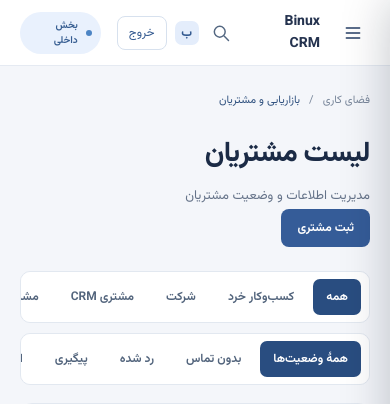
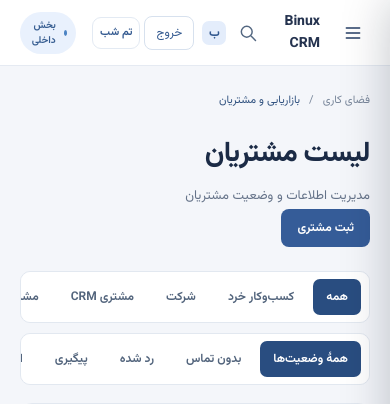
Before and after one commit to Amirali2agh/Binux-CRM2, a Django app: page /customers/ in a window 390 px wide. Shown: the top 404 px of the page. Run offline with Django 5.2, Linux system fonts and the light colour scheme; the visitor is signed in with stand-in values (Sample User, id 1); data comes from the database, SQL or seed files in the repository; data that the repository does not hold is empty.

Commit message:
feat(ui): add persisted day night theme switch

```diff
--- a/static/crm/app.css
+++ b/static/crm/app.css
@@ -1077,3 +1077,36 @@ html[data-theme="dark"] .customer-filter-tabs a[aria-current="page"] {
 html[data-theme="dark"] .jalali-calendar th:last-child {
   color: #ffcccc;
 }
+.theme-toggle {
+  min-height: 34px;
+  padding: 5px 10px;
+  border: 1px solid #e3eaf3;
+  border-radius: 9px;
+  background: #fff;
+  color: #345a90;
+  font-size: 12px;
+  font-weight: 650;
+  white-space: nowrap;
+}
+.theme-toggle:hover {
+  background: #f1f5fa;
+}
+.theme-toggle:focus-visible {
+  outline: 3px solid rgba(53, 92, 152, 0.25);
+  outline-offset: 2px;
+}
+html[data-theme="dark"] .theme-toggle {
+  border-color: #777;
+  background: #4a4a4a;
+  color: #fff;
+}
+html[data-theme="dark"] .theme-toggle:hover {
+  background: #5c5c5c;
+}
+@media (max-width: 760px) {
+  .theme-toggle {
+    min-height: 32px;
+    padding: 4px 7px;
+    font-size: 11px;
+  }
+}
--- a/static/crm/app.js
+++ b/static/crm/app.js
@@ -7,7 +7,34 @@
   const close = document.querySelector(".sidebar-close");
   const backdrop = document.querySelector(".sidebar-backdrop");
   const workspace = document.querySelector(".workspace");
+  const themeToggle = document.querySelector("[data-theme-toggle]");
+  const themeLabel = themeToggle.querySelector("[data-theme-label]");
+  const themeStorageKey = "binux-crm-theme";
   const mobile = matchMedia("(max-width: 760px)");
+
+  function setTheme(theme, persist = false) {
+    const isDark = theme === "dark";
+    document.documentElement.dataset.theme = isDark ? "dark" : "light";
+    themeToggle.setAttribute("aria-pressed", String(isDark));
+    themeToggle.setAttribute(
+      "aria-label",
+      isDark ? "تغییر به تم روز" : "تغییر به تم شب",
+    );
+    themeToggle.title = isDark ? "تغییر به تم روز" : "تغییر به تم شب";
+    themeLabel.textContent = isDark ? "تم روز" : "تم شب";
+    if (persist) {
+      try {
+        window.localStorage.setItem(themeStorageKey, isDark ? "dark" : "light");
+      } catch (_) {
+        // The selected theme remains active for this page if storage is unavailable.
+      }
+    }
+  }
+
+  setTheme(document.documentElement.dataset.theme === "dark" ? "dark" : "light");
+  themeToggle.addEventListener("click", () =>
+    setTheme(document.documentElement.dataset.theme === "dark" ? "light" : "dark", true),
+  );
 
   function setMobileOpen(value) {
     const restoreFocus = sidebar.contains(document.activeElement);
--- /dev/null
+++ b/static/crm/theme.js
@@ -0,0 +1,13 @@
+(() => {
+  const storageKey = "binux-crm-theme";
+  let theme = "light";
+
+  try {
+    const savedTheme = window.localStorage.getItem(storageKey);
+    if (savedTheme === "light" || savedTheme === "dark") theme = savedTheme;
+  } catch (_) {
+    // Keep the light theme when browser storage is unavailable.
+  }
+
+  document.documentElement.dataset.theme = theme;
+})();
--- a/templates/crm/base.html
+++ b/templates/crm/base.html
@@ -5,6 +5,7 @@
   <meta name="viewport" content="width=device-width, initial-scale=1">
   <meta name="theme-color" content="#151d31">
   <link rel="icon" href="{% static 'crm/favicon.svg' %}" type="image/svg+xml">
+  <script src="{% static 'crm/theme.js' %}"></script>
   <title>{{ page.title }} | Binux CRM</title>
   <link rel="stylesheet" href="{% static 'crm/app.css' %}">
   <script src="{% static 'crm/app.js' %}" defer></script>
@@ -55,7 +56,7 @@
   </aside>
   <button class="sidebar-backdrop" type="button" aria-label="بستن منو" tabindex="-1" hidden></button>
   <div class="workspace">
-    <header class="topbar"><button class="mobile-menu" type="button" aria-label="بازکردن منو" aria-controls="sidebar" aria-expanded="false"><svg class="icon"><use href="#icon-menu"/></svg></button><span class="topbar-title">Binux CRM</span><div class="topbar-placeholders"><span class="topbar-search"><svg class="icon" aria-hidden="true"><use href="#icon-search"/></svg><span>جست‌وجو در فاز بعد</span></span><span class="topbar-account"><span class="topbar-avatar" aria-hidden="true">ب</span><span>{% if request.user.is_authenticated %}{{ request.user.get_username }}{% else %}ورود به بخش مشتریان{% endif %}</span></span>{% if request.user.is_authenticated %}<form method="post" action="{% url 'logout' %}" class="logout-form">{% csrf_token %}<button type="submit">خروج</button></form>{% else %}<a class="login-link" href="{% url 'login' %}">ورود</a>{% endif %}</div><span class="topbar-status"><span aria-hidden="true"></span>{% if request.user.is_authenticated %}بخش داخلی{% else %}نسخهٔ نمایشی{% endif %}</span></header>
+    <header class="topbar"><button class="mobile-menu" type="button" aria-label="بازکردن منو" aria-controls="sidebar" aria-expanded="false"><svg class="icon"><use href="#icon-menu"/></svg></button><span class="topbar-title">Binux CRM</span><div class="topbar-placeholders"><span class="topbar-search"><svg class="icon" aria-hidden="true"><use href="#icon-search"/></svg><span>جست‌وجو در فاز بعد</span></span><span class="topbar-account"><span class="topbar-avatar" aria-hidden="true">ب</span><span>{% if request.user.is_authenticated %}{{ request.user.get_username }}{% else %}ورود به بخش مشتریان{% endif %}</span></span>{% if request.user.is_authenticated %}<form method="post" action="{% url 'logout' %}" class="logout-form">{% csrf_token %}<button type="submit">خروج</button></form>{% else %}<a class="login-link" href="{% url 'login' %}">ورود</a>{% endif %}<button class="theme-toggle" type="button" data-theme-toggle aria-pressed="false" aria-label="تغییر به تم شب" title="تغییر به تم شب"><span data-theme-label>تم شب</span></button></div><span class="topbar-status"><span aria-hidden="true"></span>{% if request.user.is_authenticated %}بخش داخلی{% else %}نسخهٔ نمایشی{% endif %}</span></header>
     <main class="main-content" id="main">
       <div class="breadcrumbs"><span>فضای کاری</span><span aria-hidden="true">/</span><span>{{ section.title }}</span></div>
       {% block content %}{% endblock %}
```
Also changed, not shown: scripts/calendar_browser_check.py (+44 -35 lines).
